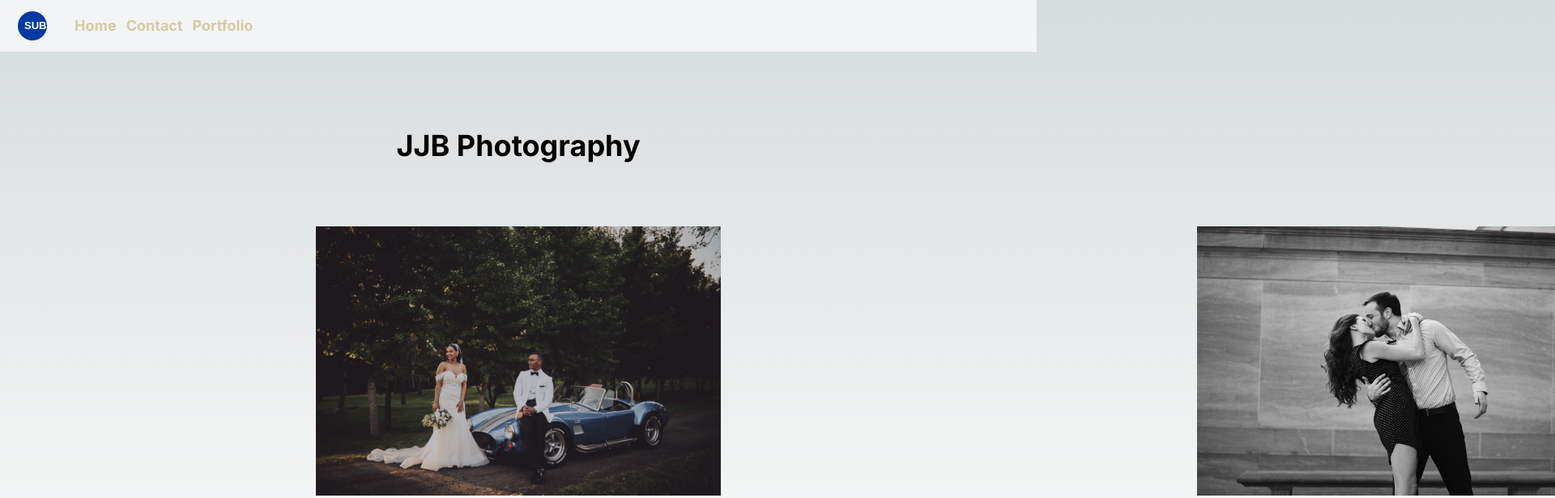
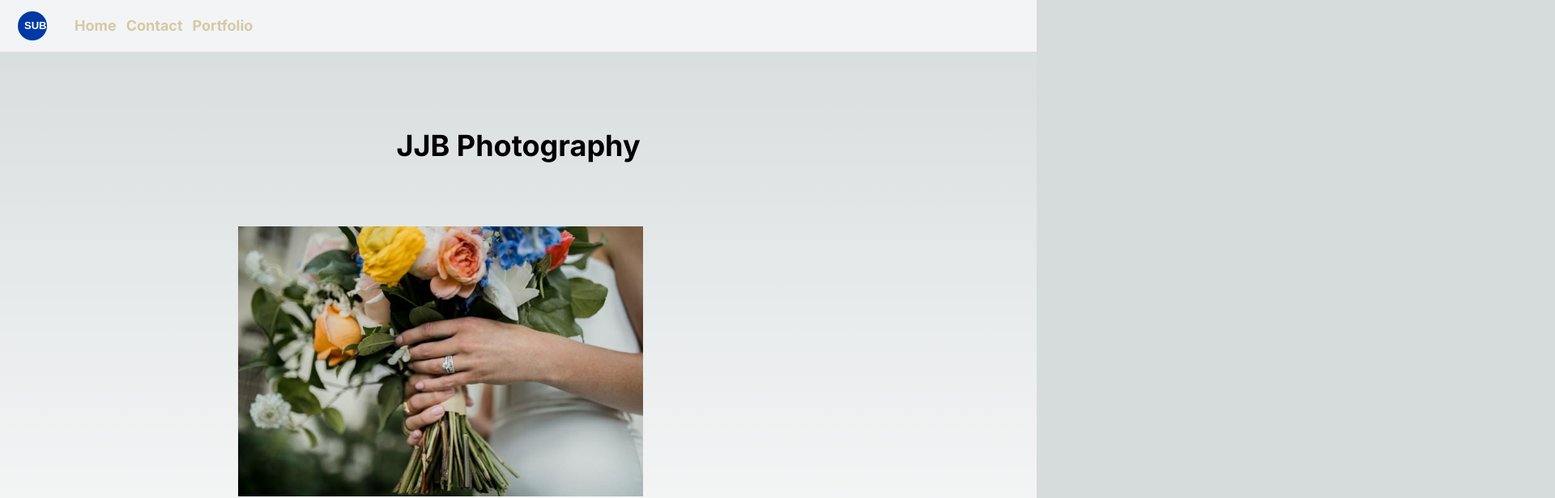
Before and after one commit to sramalho94/jjbphotography, a Next.js app: page / in a window 1280 px wide. Shown: the top 616 px of the page at 81% size, 1920 px wide, since content can reach past the window. Built offline with nearby package versions, Linux system fonts and the light colour scheme.

Commit message:
carousel wip -C?

```diff
--- a/components/Landing.jsx
+++ b/components/Landing.jsx
@@ -65,18 +65,19 @@ const Landing = () => {
         <h1 className="text-4xl font-bold mb-30">JJB Photography</h1>
       </div>
 
-      <div className="mx-auto min-w-screen">
+      <div className="mx-auto min-w-screen max-w-screen-xl">
         <div ref={sliderRef} className="keen-slider keen-slider__center">
           {images.map((image, index) => (
             <div key={index} className="keen-slider__slide">
               <div className="flex flex-row items-center justify-center min-w-screen">
-                <div className="min-w-screen relative">
+                <div className="min-w-screen relative flex justify-center h-full w-full">
                   <Image
                     src={image}
                     alt={`gallery-image-${index}`}
                     width={500}
                     height={500}
-                    responsive
+
+                    className="object-cover object-center mx-auto"
                   />
                 </div>
               </div>
@@ -88,6 +89,7 @@ const Landing = () => {
   )
 
 
+
 }
 
 
```
